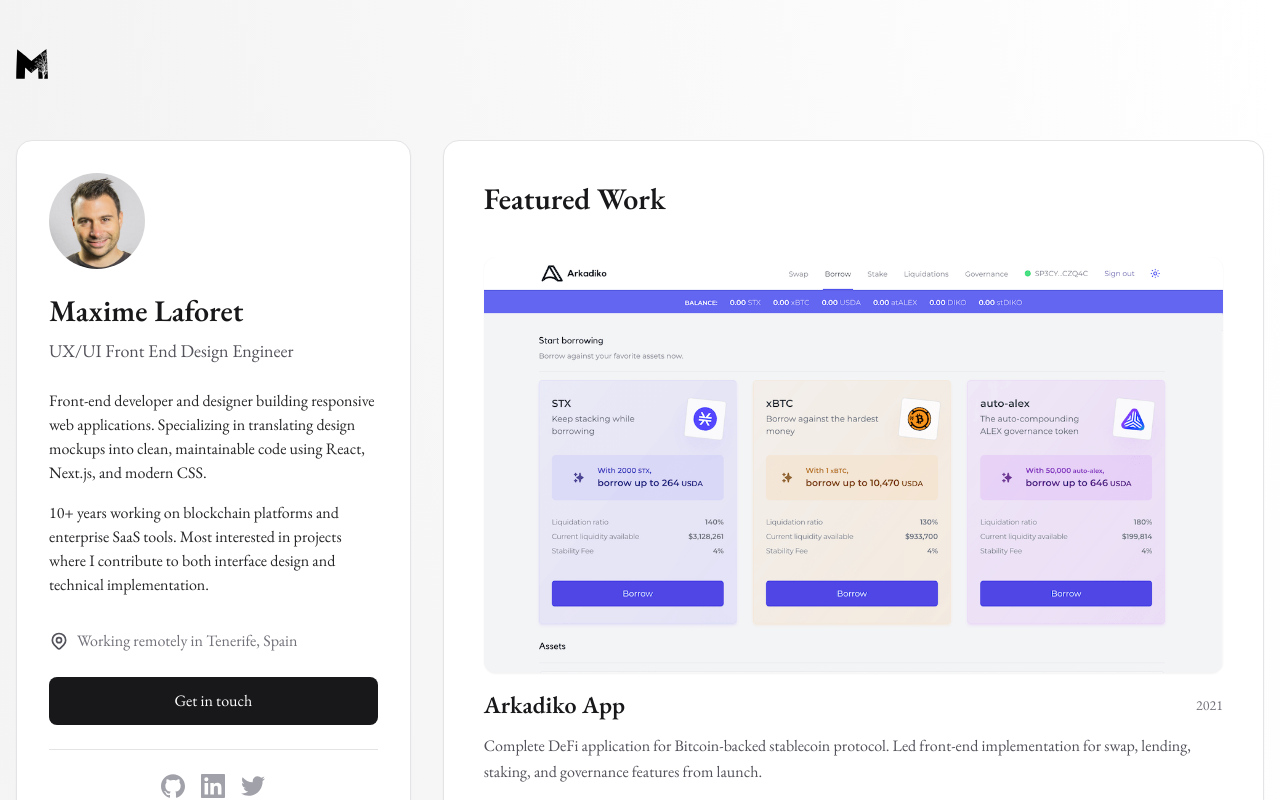
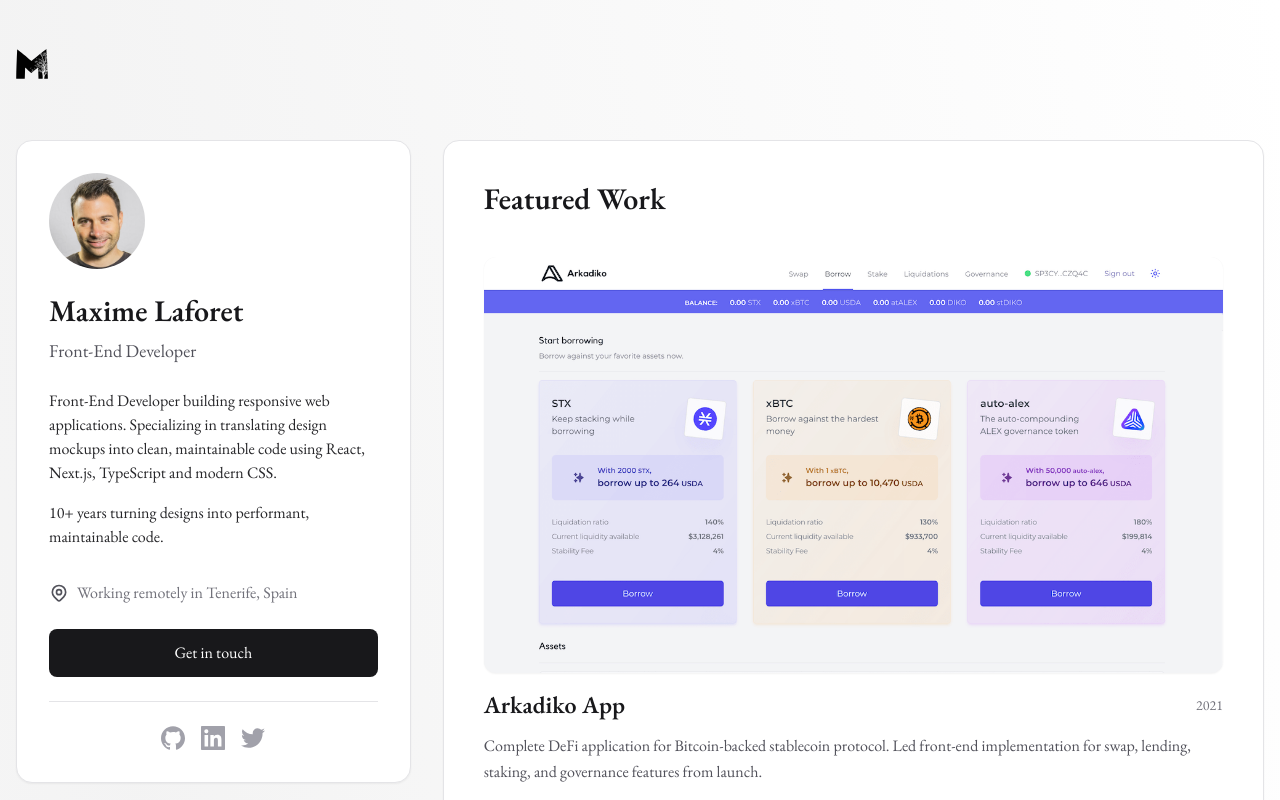
Before and after one commit to Macxim/macxim-web, a Next.js app: page / in a window 1280 px wide. Shown: the top 800 px of the page. Built offline with nearby package versions, Linux system fonts and the light colour scheme.

Commit message:
fix: copy

```diff
--- a/pages/index.tsx
+++ b/pages/index.tsx
@@ -19,18 +19,18 @@
   return (
     <>
       <Head>
-        <title>Maxime Laforet - Design Engineer</title>
+        <title>Maxime Laforet - Front-End Developer</title>
         <meta name="author" content="Maxime Laforet" />
         <meta
           name="description"
-          content="Design engineer specializing in Next.js, React, and TypeScript. Building polished interfaces where design and code meet."
+          content="Front-End Developer specializing in Next.js, React, and TypeScript. Building polished interfaces where design and code meet."
         />
         <link rel="shortcut icon" href="/favicon.ico" />
-        <meta property="og:title" content="Maxime Laforet - Design Engineer" />
+        <meta property="og:title" content="Maxime Laforet - Front-End Developer" />
         <meta property="og:image" content="/maxime-laforet.jpg" />
         <meta
           property="og:description"
-          content="Design engineer specializing in Next.js, React, and TypeScript"
+          content="Front-End Developer specializing in Next.js, React, and TypeScript"
         />
         <meta property="og:url" content="https://macx.im" />
         <meta name="twitter:card" content="summary_large_image" />
@@ -58,20 +58,18 @@
                   </h1>
 
                   <p className="mb-6 text-lg text-zinc-600">
-                    UX/UI Front End Design Engineer
+                    Front-End Developer
                   </p>
 
                   <div className="mb-8 space-y-4 text-zinc-800">
                     <p>
-                      Front-end developer and designer building responsive web
+                      Front-End Developer building responsive web
                       applications. Specializing in translating design mockups
-                      into clean, maintainable code using React, Next.js, and
+                      into clean, maintainable code using React, Next.js, TypeScript and
                       modern CSS.
                     </p>
                     <p>
-                      10+ years working on blockchain platforms and enterprise
-                      SaaS tools. Most interested in projects where I contribute
-                      to both interface design and technical implementation.
+                      10+ years turning designs into performant, maintainable code.
                     </p>
                   </div>
 
@@ -154,7 +152,7 @@
                               src={project.thumb}
                               alt={`${project.title} screenshot`}
                               fill
-                              className="object-cover transition-transform duration-500 group-hover:scale-105"
+                              className="object-cover transition-transform duration-500 group-hover:scale-[1.02]"
                               priority={index === 0}
                               sizes="(max-width: 768px) 100vw, (max-width: 1200px) 60vw, 800px"
                             />
--- a/pages/projects/[id]/index.tsx
+++ b/pages/projects/[id]/index.tsx
@@ -237,7 +237,7 @@
                         <Image
                           src={img}
                           alt={`${title} screenshot ${index + 1}`}
-                          className="w-full transition-transform duration-300 group-hover:scale-105"
+                          className="w-full transition-transform duration-300 group-hover:scale-[1.02]"
                           width={1200} // adjust to your real image size
                           height={675} // keep aspect ratio
                           priority={index === 0}
```
